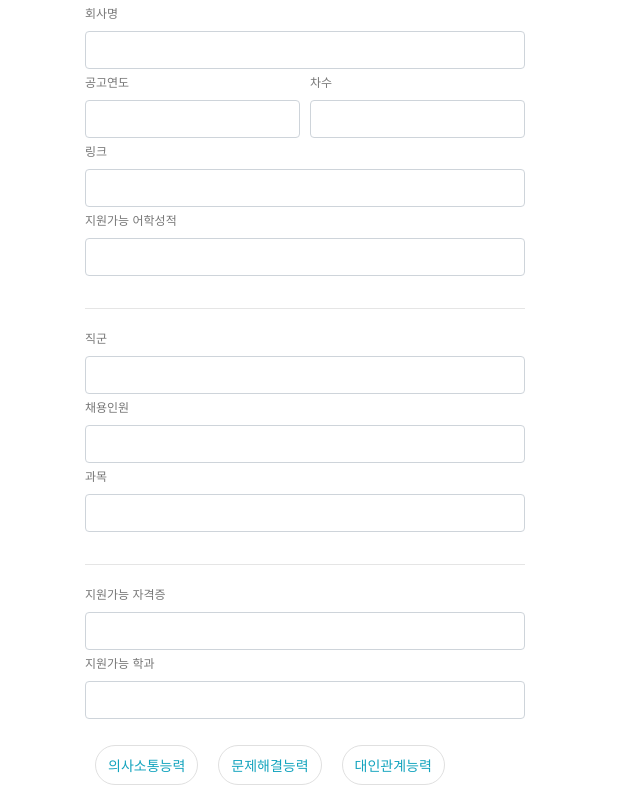
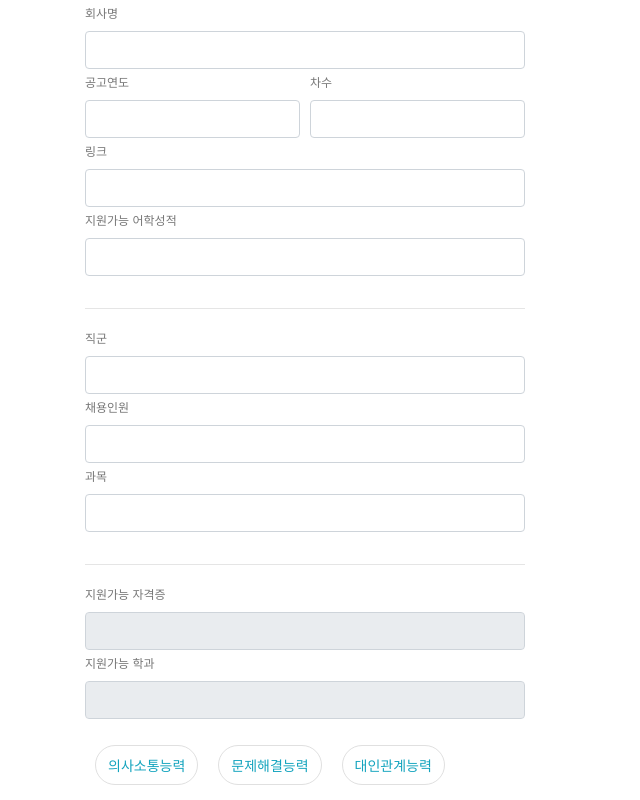
Before and after one commit to pparkddo/gongdb-input, a React (Create React App) app: page / in a window 1280 px wide. Shown: the top 800 px of the page, without its empty margins (0-640 px from the left). Built offline with nearby package versions, Linux system fonts and the light colour scheme.

Commit message:
Feat: readOnly 기능 추가

```diff
--- a/src/App.tsx
+++ b/src/App.tsx
@@ -100,6 +100,8 @@ function App() {
   const [clickedIndex, setClickedIndex] = useState<number>();
   const [toastShow, setToastShow] = useState<boolean>(false);
   const [modalShow, setModalShow] = useState<boolean>(false);
+  const [isCertReadOnly, setIsCertReadOnly] = useState<boolean>(true);
+  const [isSubjectReadOnly, setIsSubjectReadOnly] = useState<boolean>(true);
 
   const positionElement = useRef<HTMLInputElement>(null);
 
@@ -221,11 +223,25 @@ function App() {
           </Col>
           <Col xs={12}>
             <Form.Label>지원가능 자격증</Form.Label>
-            <Form.Control id="certificates" className="erasable" autoComplete="off" />
+            <Form.Control
+              id="certificates"
+              className="erasable"
+              autoComplete="off"
+              readOnly={isCertReadOnly}
+              tabIndex={isCertReadOnly ? -1 : undefined}
+              onClick={() => setIsCertReadOnly(!isCertReadOnly)}
+            />
           </Col>
           <Col xs={12}>
             <Form.Label>지원가능 학과</Form.Label>
-            <Form.Control id="departments" className="erasable" autoComplete="off" />
+            <Form.Control
+              id="departments"
+              className="erasable"
+              autoComplete="off"
+              readOnly={isSubjectReadOnly}
+              tabIndex={isSubjectReadOnly ? -1 : undefined}
+              onClick={() => setIsSubjectReadOnly(!isSubjectReadOnly)}
+            />
           </Col>
           <Col xs={12} className="my-3">
             {
@@ -247,7 +263,7 @@ function App() {
               입력
             </Button>
           </Col>
-          <Col xs={3}>
+          <Col xs={3} className="mb-5">
             <Button
               block
               variant="outline-info"
```
